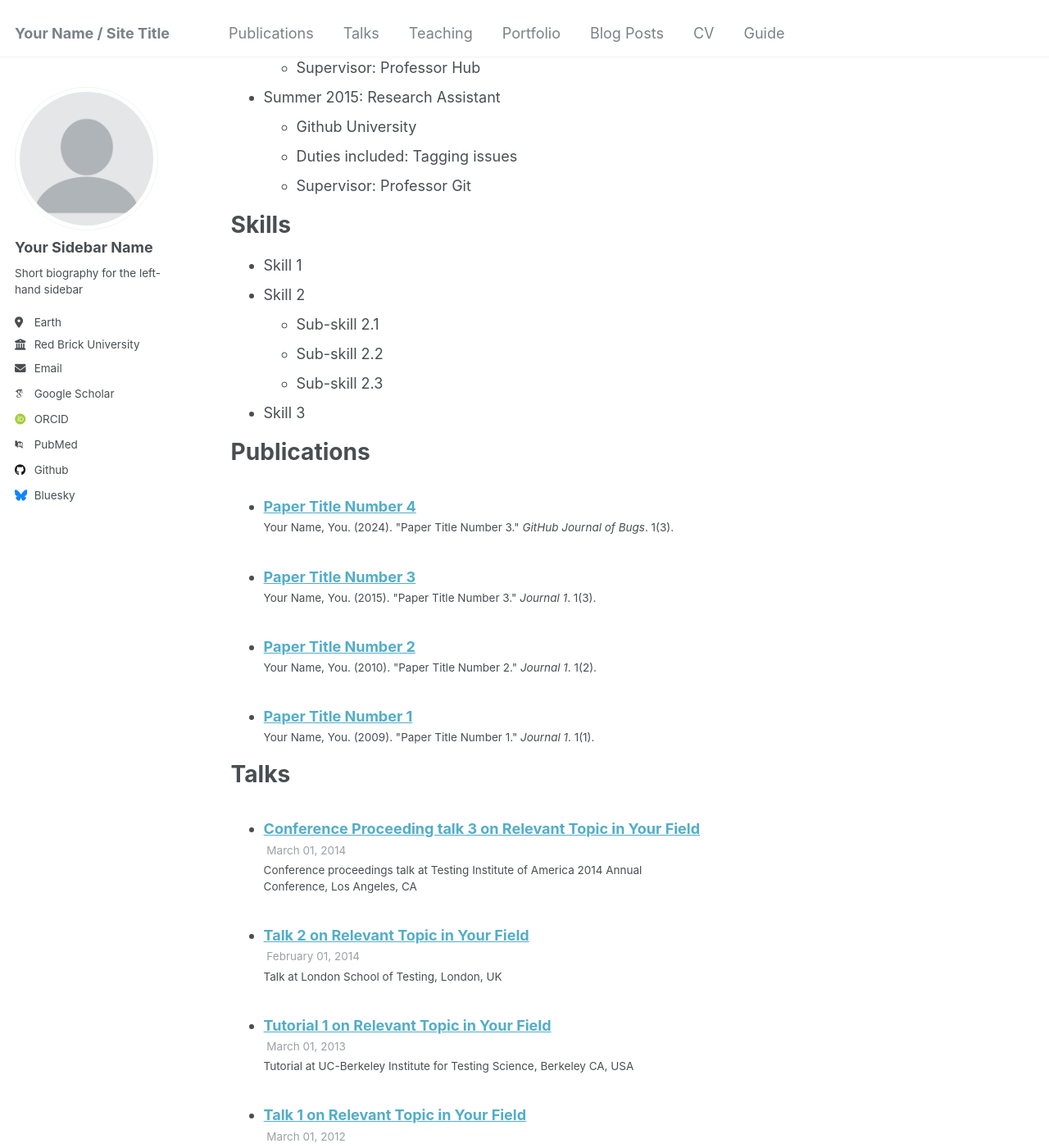
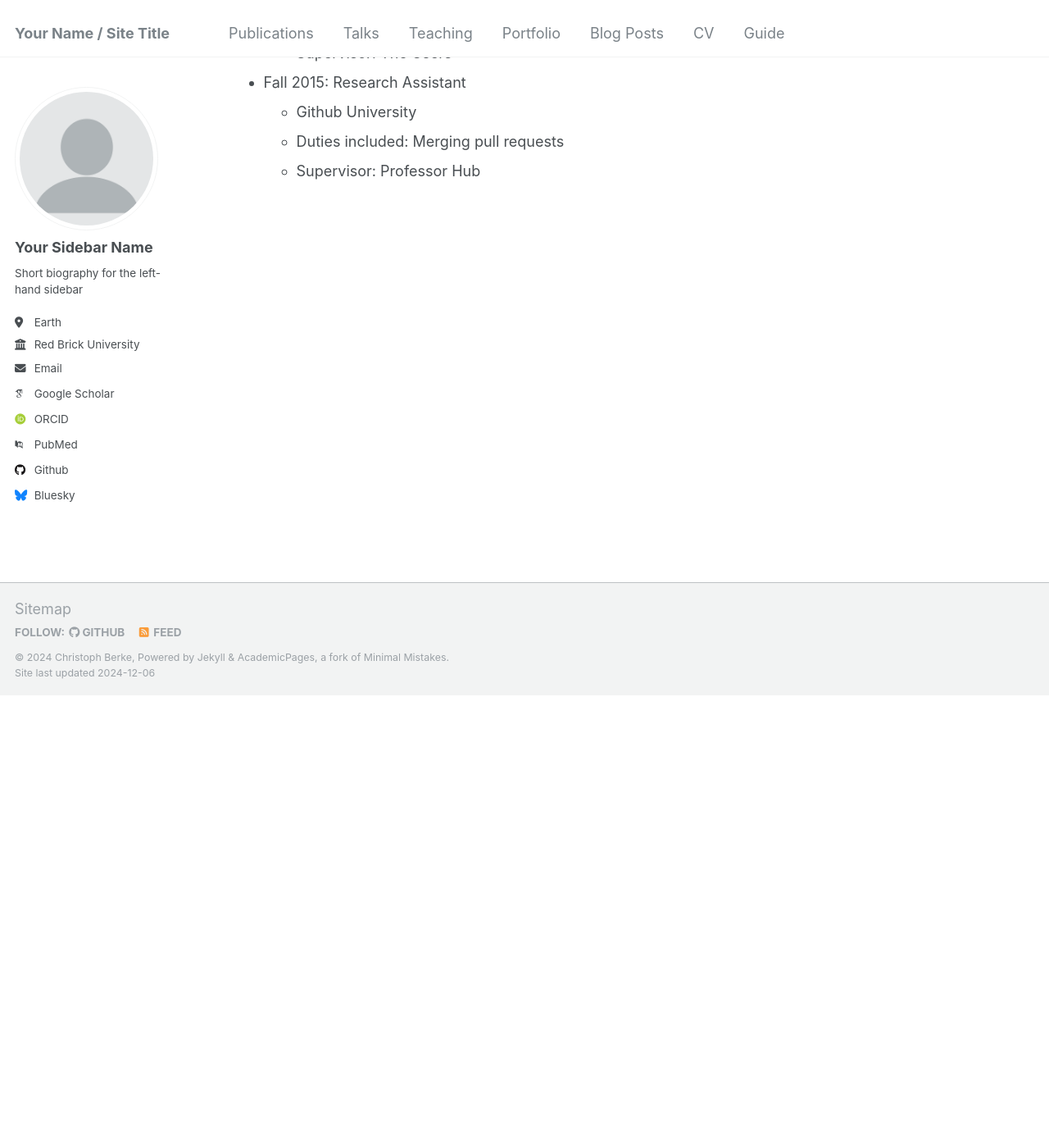
Before and after one commit to christophberke/christophberke.github.io, a Jekyll site: the page built from _pages/cv.md, in a window 1280 px wide and 1400 px high, scrolled down 552 px. Shown: the whole window at 82% size. Built offline with Jekyll 4.4.1, drawn with Linux system fonts in a browser that asks for light colours; some web fonts are replaced; some of the changed text lies outside the part shown.

Commit message:
Update CV.

```diff
--- a/_pages/cv.md
+++ b/_pages/cv.md
@@ -26,39 +32,3 @@ Work experience
   * Github University
   * Duties included: Merging pull requests
   * Supervisor: Professor Hub
-
-* Summer 2015: Research Assistant
-  * Github University
-  * Duties included: Tagging issues
-  * Supervisor: Professor Git
-
-Skills
-======
-* Skill 1
-* Skill 2
-  * Sub-skill 2.1
-  * Sub-skill 2.2
-  * Sub-skill 2.3
-* Skill 3
-
-Publications
-======
-  <ul>{% for post in site.publications reversed %}
-    {% include archive-single-cv.html %}
-  {% endfor %}</ul>
-
-Talks
-======
-  <ul>{% for post in site.talks reversed %}
-    {% include archive-single-talk-cv.html  %}
-  {% endfor %}</ul>
-
-Teaching
-======
-  <ul>{% for post in site.teaching reversed %}
-    {% include archive-single-cv.html %}
-  {% endfor %}</ul>
-
-Service and leadership
-======
-* Currently signed in to 43 different slack teams
```
Also changed, not shown: other parts of _pages/cv.md (+6 -0 lines).
